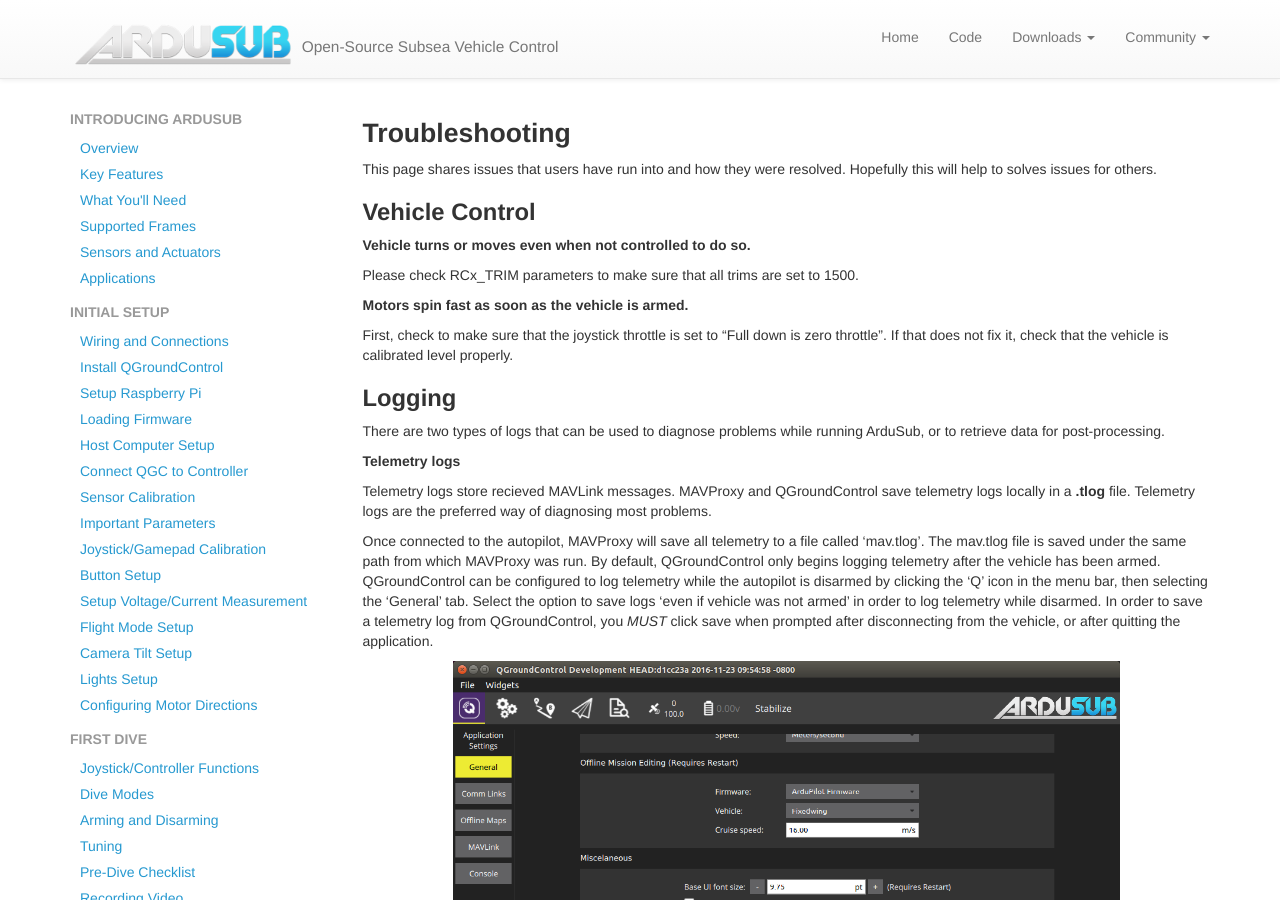
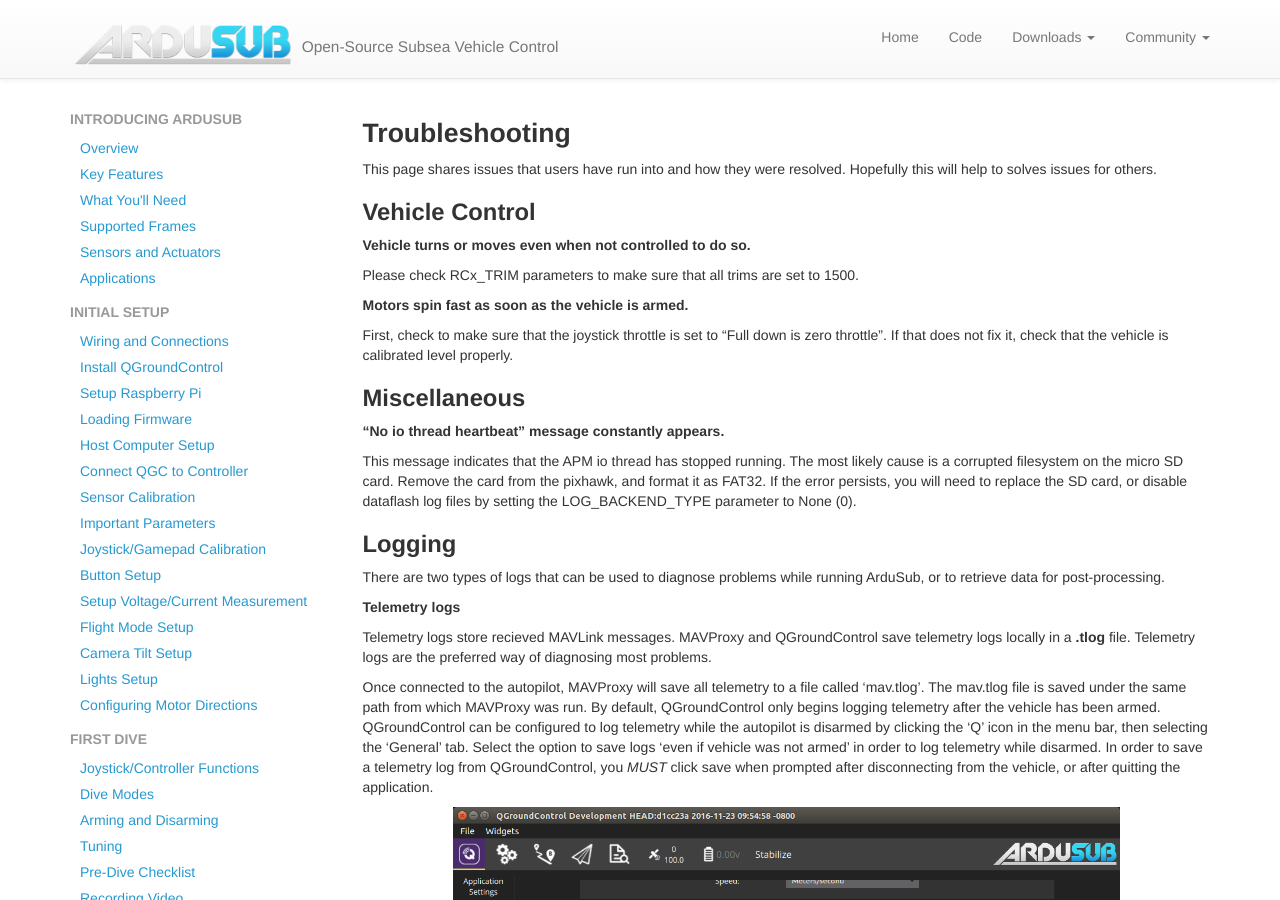
Before and after one commit to bluerobotics/retired-ardusub-docs, a Jekyll site: the page built from pages/troubleshooting.md, in a window 1280 px wide and 900 px high. Built offline with Jekyll 4.4.1, drawn with Linux system fonts in a browser that asks for light colours; nearby versions of some CDN libraries; some web fonts are replaced; comment, search, counter and statistics services are not loaded.

Commit message:
Add troubleshooting note about no io thread heartbeat message

```diff
--- a/pages/troubleshooting.md
+++ b/pages/troubleshooting.md
@@ -20,6 +20,12 @@ Please check RCx_TRIM parameters to make sure that all trims are set to 1500.
 **Motors spin fast as soon as the vehicle is armed.**
 
 First, check to make sure that the joystick throttle is set to "Full down is zero throttle". If that does not fix it, check that the vehicle is calibrated level properly.
+
+## Miscellaneous
+
+**"No io thread heartbeat" message constantly appears.**
+
+This message indicates that the APM io thread has stopped running. The most likely cause is a corrupted filesystem on the micro SD card. Remove the card from the pixhawk, and format it as FAT32. If the error persists, you will need to replace the SD card, or disable dataflash log files by setting the LOG_BACKEND_TYPE parameter to None (0).
 
 ## Logging
 There are two types of logs that can be used to diagnose problems while running ArduSub, or to retrieve data for post-processing.
```
